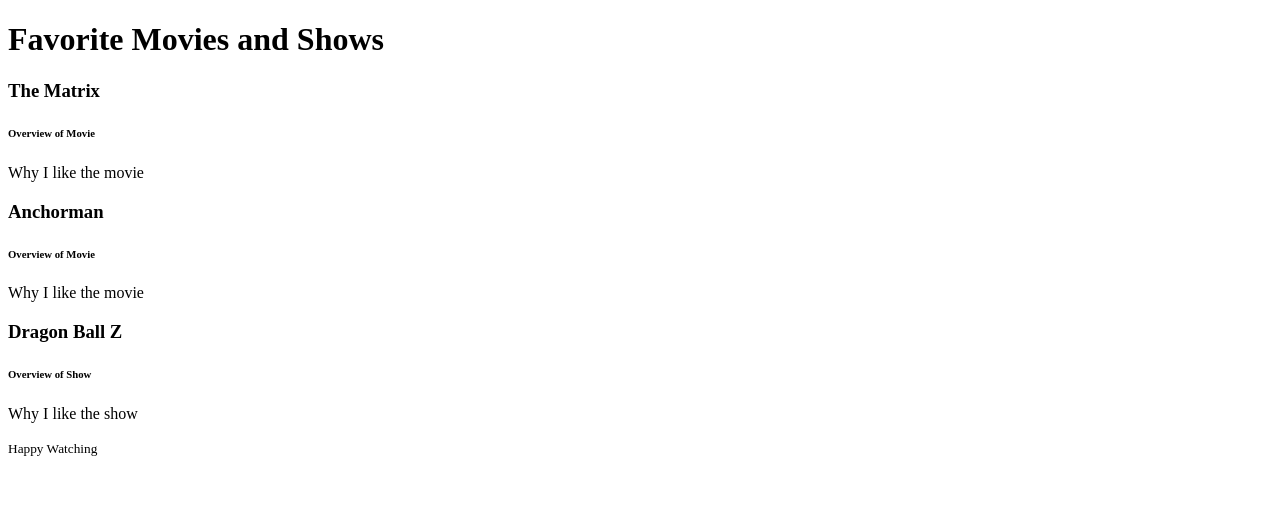
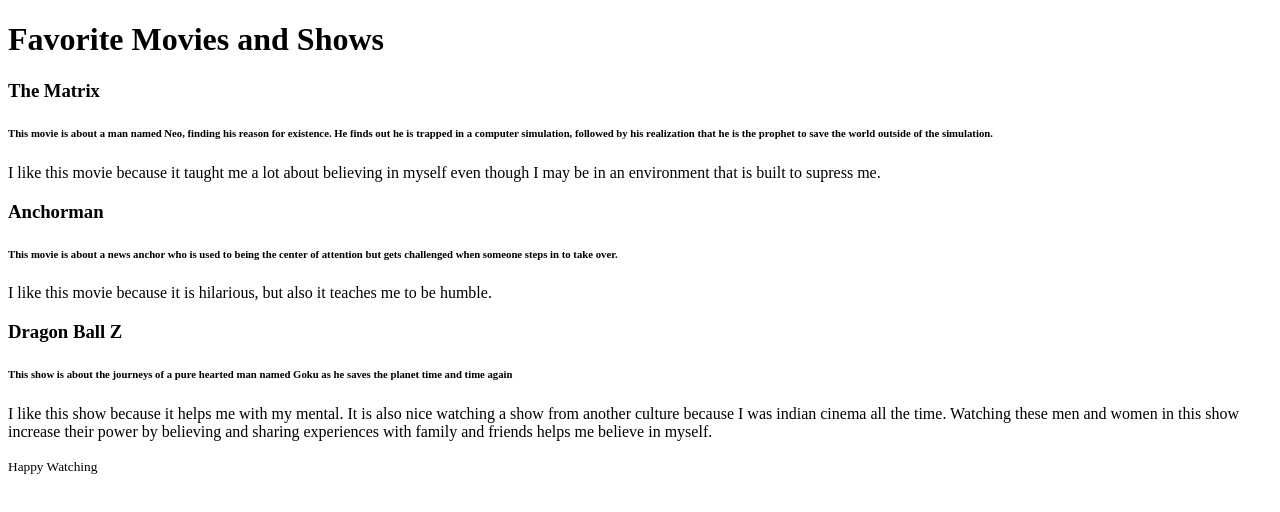
Before and after one commit to latambavarun/361-Project-One, a plain HTML site: page cinema/cinema.html in a window 1280 px wide. Drawn offline with Linux system fonts and the light colour scheme.

Commit message:
Replace empty content

```diff
--- a/cinema/cinema.html
+++ b/cinema/cinema.html
@@ -11,18 +11,30 @@
 </header>
 <section>
   <h3>The Matrix</h3>
-  <h6>Overview of Movie</h6>
-  <p>Why I like the movie</p>
+  <h6>This movie is about a man named Neo, finding his reason for
+  existence. He finds out he is trapped in a computer simulation, followed
+  by his realization that he is the prophet to save the world outside
+  of the simulation.</h6>
+  <p>I like this movie because it taught me a lot about believing in myself
+    even though I may be in an environment that is built to supress me.
+  </p>
 </section>
 <section>
   <h3>Anchorman</h3>
-  <h6>Overview of Movie</h6>
-  <p>Why I like the movie</p>
+  <h6>This movie is about a news anchor who is used to being the center of attention
+    but gets challenged when someone steps in to take over.
+  </h6>
+  <p>I like this movie because it is hilarious, but also it teaches me to be
+  humble.</p>
 </section>
 <section>
   <h3>Dragon Ball Z</h3>
-  <h6>Overview of Show</h6>
-  <p>Why I like the show</p>
+  <h6>This show is about the journeys of a pure hearted man named Goku as he
+  saves the planet time and time again</h6>
+  <p>I like this show because it helps me with my mental. It is also
+  nice watching a show from another culture because I was indian cinema all the time.
+  Watching these men and women in this show increase their power by believing
+  and sharing experiences with family and friends helps me believe in myself.</p>
 </section>
 </main>
   <footer>
```
